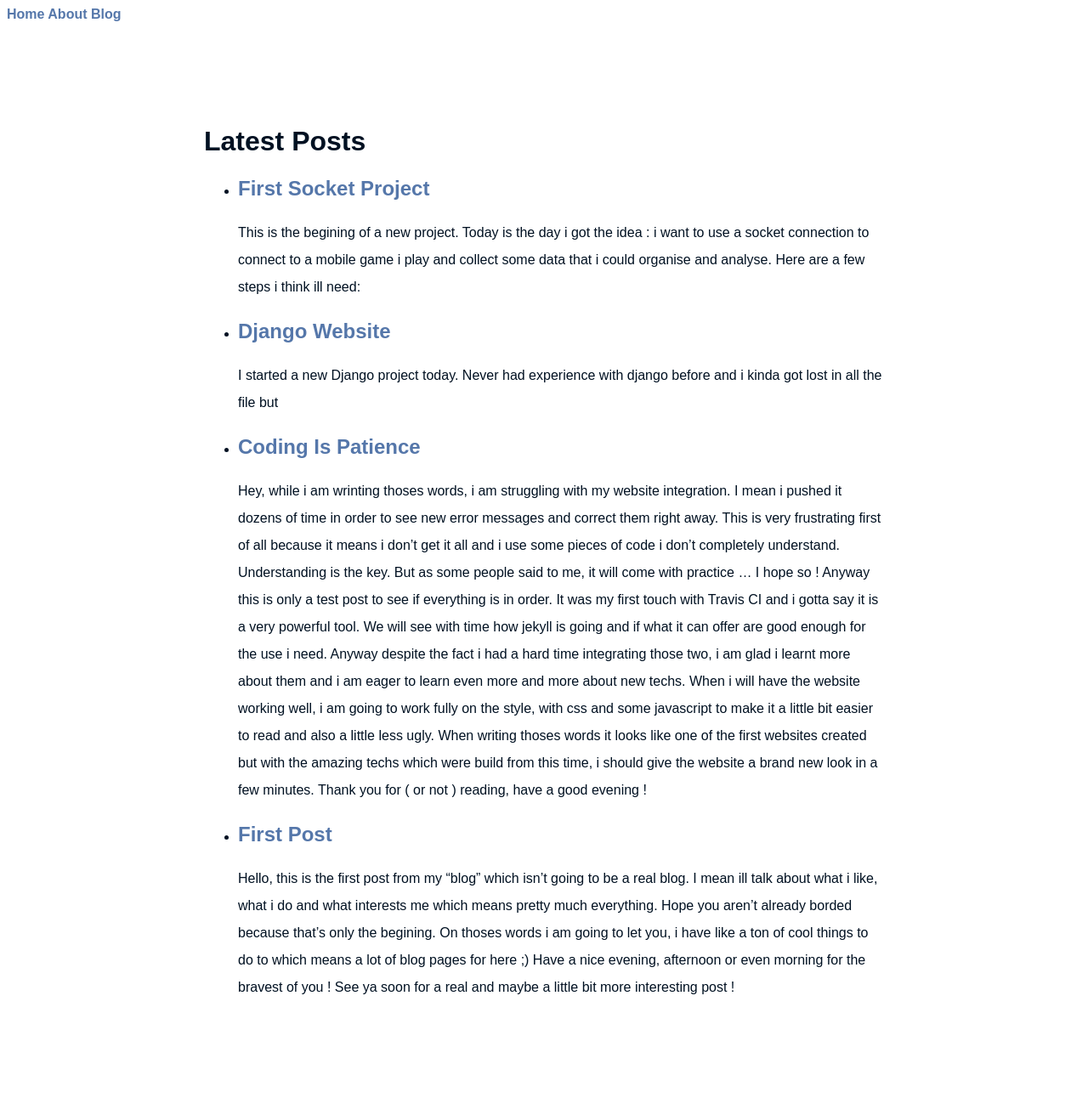
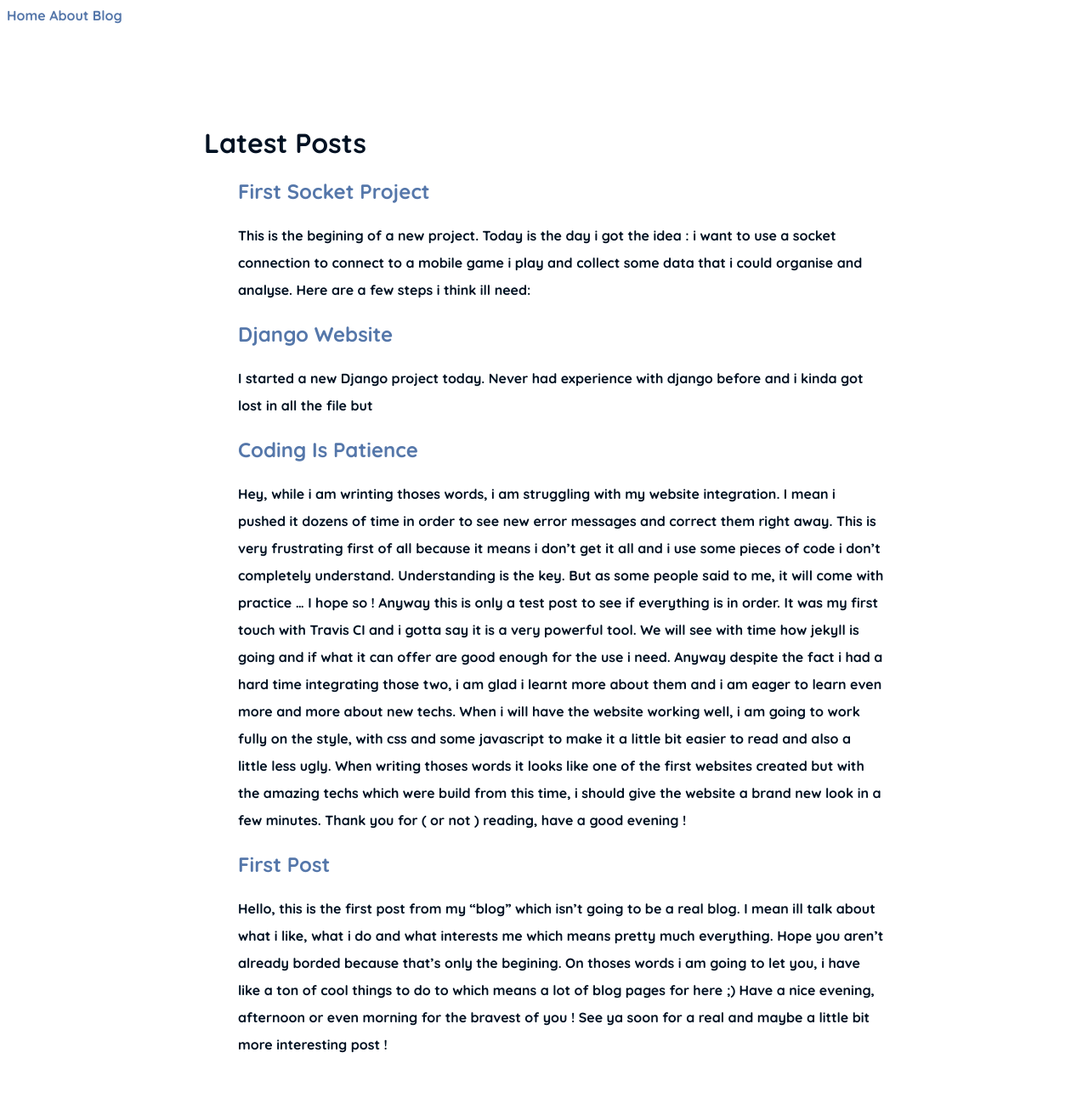
Before and after one commit to Shinora/Shinora.github.io, a Jekyll site: the page built from blog.html, in a window 1280 px wide. Shown: the whole page at 85% size. Built offline with Jekyll 4.4.1, drawn with Linux system fonts in a browser that asks for light colours; before the commit the page ends 1238 px from its top, so only the background shows below that.

Commit message:
font and list adjustments

```diff
--- a/_sass/main.scss
+++ b/_sass/main.scss
@@ -1,4 +1,5 @@
 @import url('https://fonts.googleapis.com/css2?family=Raleway&display=swap');
+@import url('https://fonts.googleapis.com/css2?family=Quicksand:wght@700&display=swap');
 
 @charset "UTF-8";
 /* =Base *//*************************************************************/
@@ -17,6 +18,9 @@
     font-size: 100%;
     line-height: 32px; }
 
+  ul, li{
+    list-style-type: none;
+  }
   img {
     display: block;
     max-width: 100%; }
```
